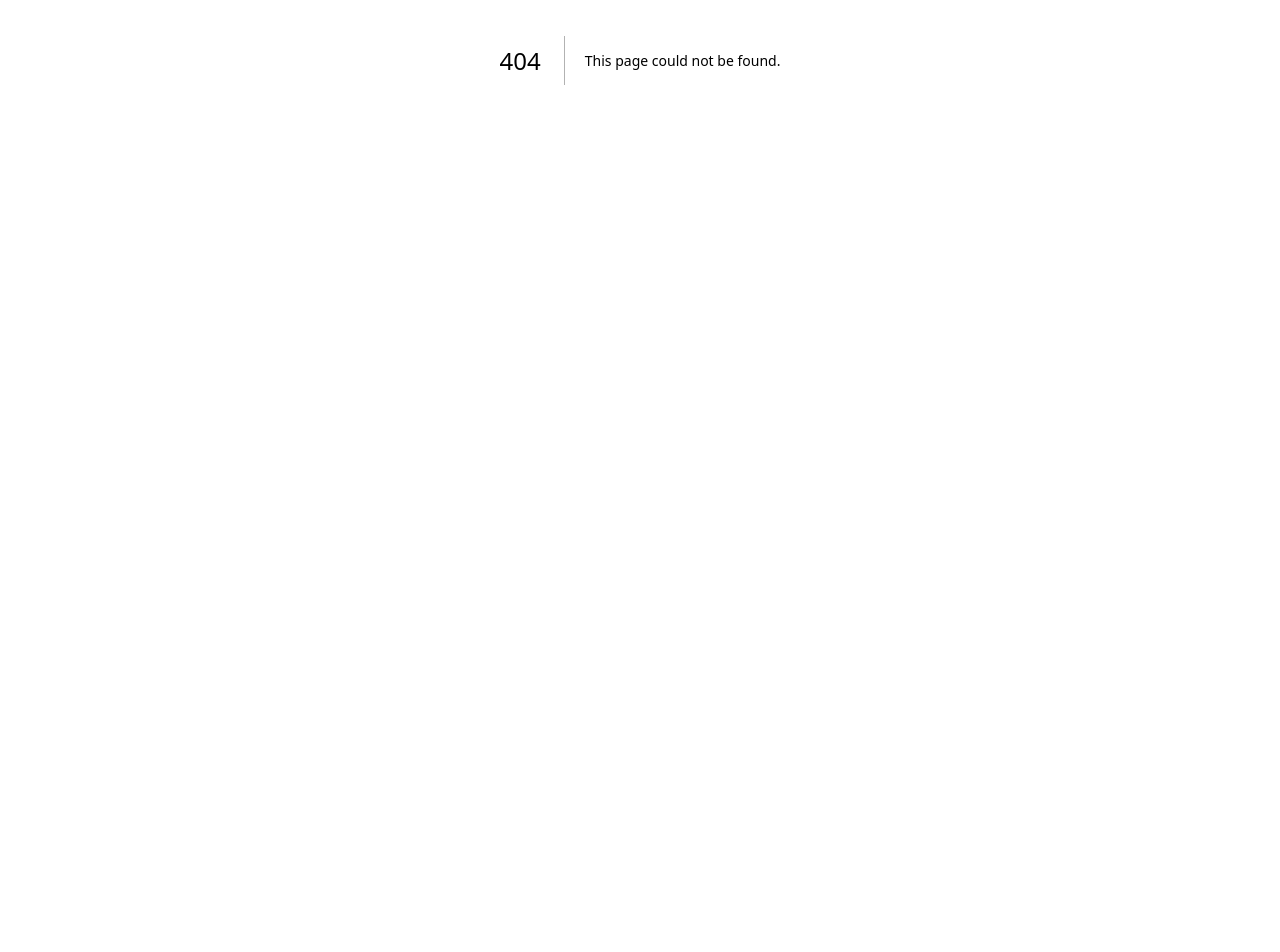
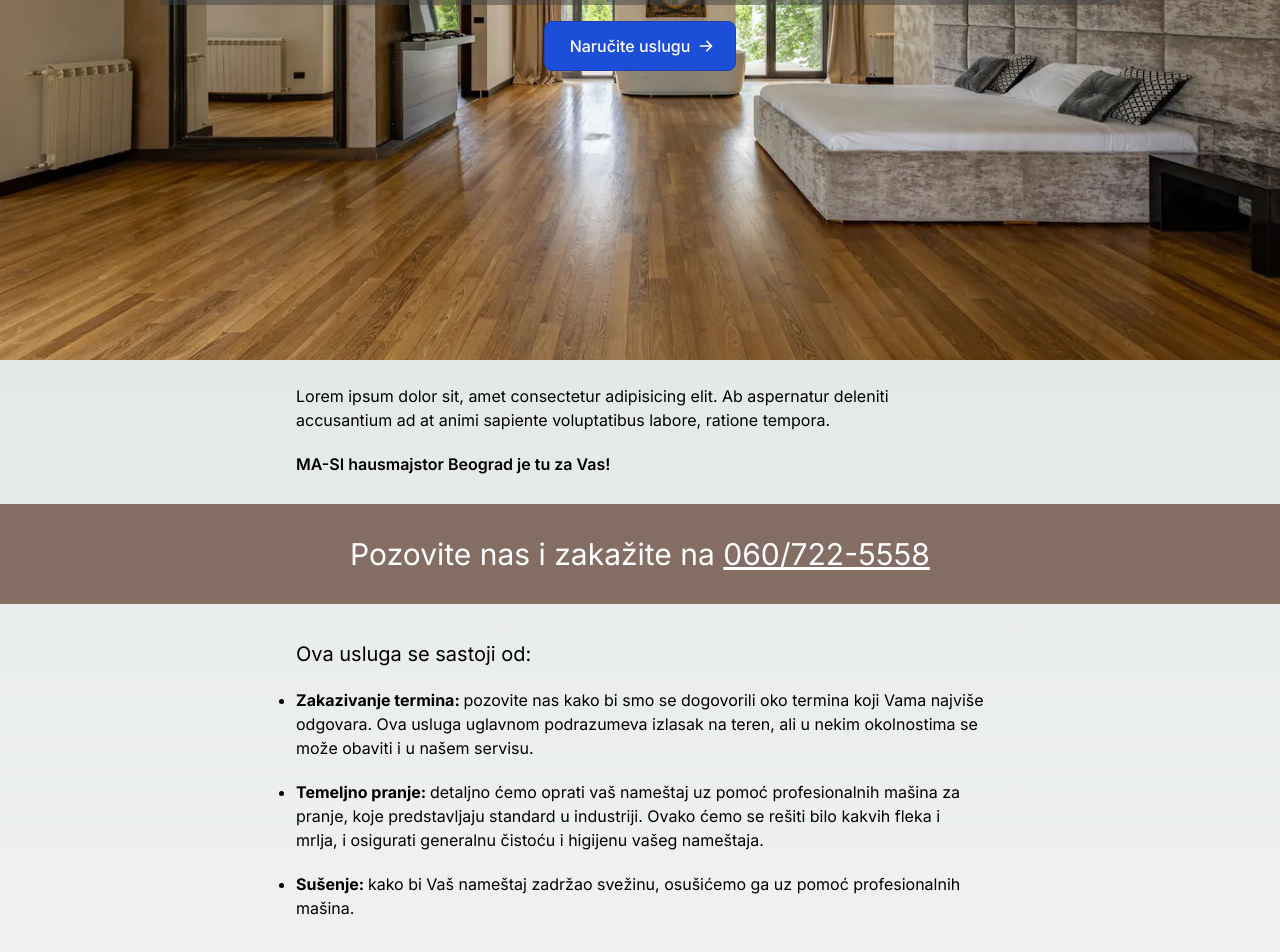
Before and after one commit to cehicm/ma-si-hausmajstor, a Next.js app: page /usluge/posebne-usluge in a window 1280 px wide. Before the commit this address had no page. Shown: the part 452-1404 px from the top of the page. Before the commit the page ends 912 px from the top, so only its background shows below. Built offline with nearby package versions, Linux system fonts and the light colour scheme.

Commit message:
Add special services page

```diff
--- /dev/null
+++ b/src/pages/usluge/posebne-usluge.js
@@ -0,0 +1,78 @@
+import Image from "next/image";
+import Link from "next/link";
+import ServicePageHero from "@/components/servicepage/ServicePageHero";
+import ServicePageShortDesc from "@/components/servicepage/ServicePageShortDesc";
+import ServiceGallery from "@/components/servicepage/ServiceGallery";
+import heroImg from "../../../public/images/hero-img.jpg";
+import CTA from "@/components/CTA";
+
+export default function posebneUsluge() {
+	return (
+		<section>
+			<div className="relative flex justify-center">
+				<div className="z-0 w-full">
+					<Image
+						src={heroImg}
+						alt="placeholder image"
+						className="w-full h-[500px] md:h-[700px] object-cover"
+					/>
+				</div>
+				<ServicePageHero
+					title="Usluge po Vašoj meri i potrebi"
+					text="Lorem ipsum dolor sit, amet consectetur adipisicing elit. Ab
+					aspernatur deleniti accusantium ad at animi sapiente voluptatibus
+					labore, ratione tempora."
+				/>
+			</div>
+
+			<div className="py-6">
+				<div className="max-w-3xl mx-auto px-10">
+					<p>
+						Lorem ipsum dolor sit, amet consectetur adipisicing elit. Ab
+						aspernatur deleniti accusantium ad at animi sapiente voluptatibus
+						labore, ratione tempora.
+					</p>
+					<p className="block font-semibold mt-5">
+						MA-SI hausmajstor Beograd je tu za Vas!
+					</p>
+				</div>
+
+				<div className="bg-lightbrown text-white my-7">
+					<h3 className="p-4 text-2xl lg:text-3xl px-10 py-8 text-center lg:max-w-3xl mx-auto">
+						Pozovite nas i zakažite na{" "}
+						<span>
+							<Link className="underline" href="tel:+381607225558">
+								060/722-5558
+							</Link>
+						</span>
+					</h3>
+				</div>
+
+				<div className="max-w-3xl mx-auto px-10">
+					<h2 className="text-xl pt-2 pb-5">Ova usluga se sastoji od:</h2>
+					<ul
+						id="cleaning-description"
+						className="flex flex-col gap-5 list-disc"
+					>
+						<ServicePageShortDesc
+							pointTitle="Zakazivanje termina"
+							pointBody="pozovite nas kako bi smo se dogovorili oko termina koji Vama najviše odgovara. Ova usluga uglavnom podrazumeva izlasak na teren, ali u nekim okolnostima se može obaviti i u našem servisu."
+						/>
+						<ServicePageShortDesc
+							pointTitle="Temeljno pranje"
+							pointBody="detaljno ćemo oprati vaš nameštaj uz pomoć profesionalnih mašina za pranje, koje predstavljaju standard u industriji. Ovako ćemo se rešiti bilo kakvih fleka i mrlja, i osigurati generalnu čistoću i higijenu vašeg nameštaja."
+						/>
+
+						<ServicePageShortDesc
+							pointTitle="Sušenje"
+							pointBody="kako bi Vaš nameštaj zadržao svežinu, osušićemo ga uz pomoć profesionalnih mašina."
+						/>
+					</ul>
+				</div>
+			</div>
+
+			<CTA />
+			<ServiceGallery />
+		</section>
+	);
+}
```
